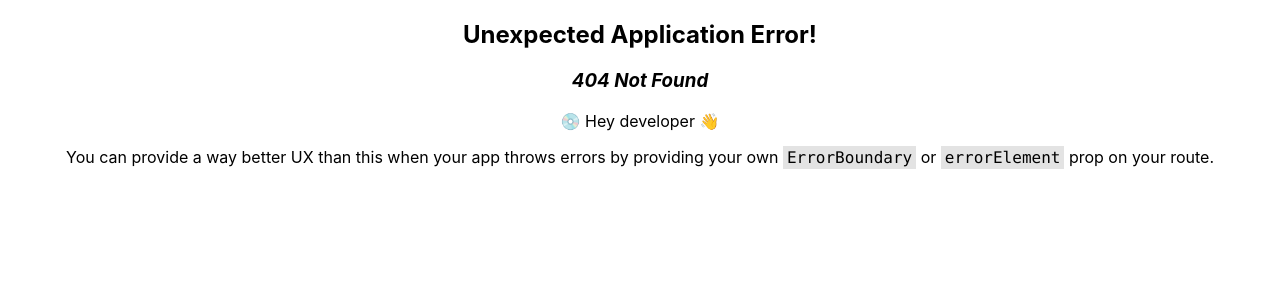
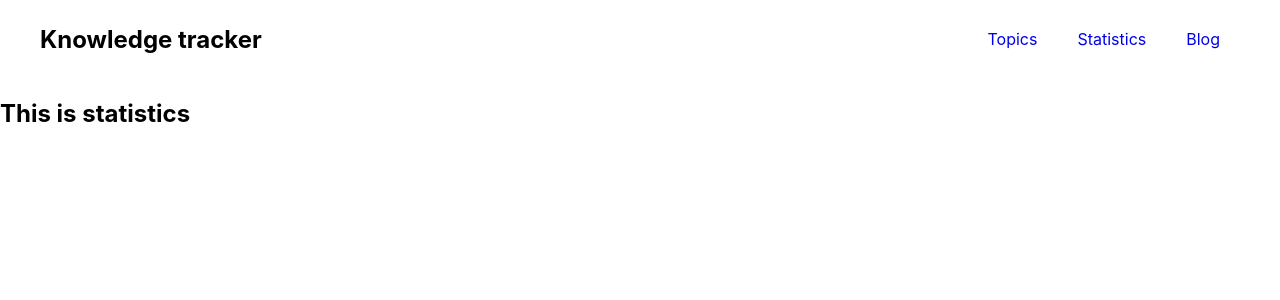
Before and after one commit to SayemAbdullah1/knowledge-tracker, a React (Create React App) app: page /statistics in a window 1280 px wide. Before the commit this address had no page. Shown: the top 300 px of the page. Built offline with nearby package versions, Linux system fonts and the light colour scheme.

Commit message:
load topic data and show in home page

```diff
--- a/package.json
+++ b/package.json
@@ -6,7 +6,9 @@
     "@testing-library/jest-dom": "^5.16.5",
     "@testing-library/react": "^13.4.0",
     "@testing-library/user-event": "^13.5.0",
+    "bootstrap": "^5.2.2",
     "react": "^18.2.0",
+    "react-bootstrap": "^2.5.0",
     "react-dom": "^18.2.0",
     "react-router-dom": "^6.4.2",
     "react-scripts": "5.0.1",
--- a/src/App.js
+++ b/src/App.js
@@ -5,16 +5,28 @@ import {
 } from "react-router-dom";
 import Header from './Componants/Header/Header';
 import Blog from './Componants/Blog/Blog';
+import Topics from './Componants/Topics/Topics';
+import Statistics from './Componants/Statistics/Statistics';
+import Main from './Componants/layout/Main';
 
 function App() {
 
 const router = createBrowserRouter([
-{path: '/', element: <Header></Header>},
-{path: '/blog', element: <Blog></Blog>}
+{path: '/', element: <Main></Main>, children: [
+
+  {path: '/',
+    loader: () => fetch('https://openapi.programming-hero.com/api/quiz'),
+    element: <Topics></Topics>},
+
+  { path: '/statistics', element: <Statistics></Statistics>},
+
+  {path: '/blog', element: <Blog></Blog>},
+]
+},
 ])
 
   return (
-    <div className="App">
+    <div>
       <RouterProvider router={router}></RouterProvider>
     </div>
   );
--- /dev/null
+++ b/src/Componants/Header/Header.css
@@ -0,0 +1,10 @@
+.header{
+    display: flex;
+    justify-content: space-between;
+    padding: 5px 40px;
+    align-items: center;
+}
+.link a{
+    text-decoration: none;
+    padding: 0px 20px;
+}
--- a/src/Componants/Header/Header.js
+++ b/src/Componants/Header/Header.js
@@ -1,12 +1,20 @@
 import React from 'react';
 import { Link } from "react-router-dom";
+import './Header.css'
 
 const Header = () => {
     return (
-        <div>
-            <Link to='/'>Header</Link>
-            <Link to='/blog'>Blog</Link>
-            <h2>This is header</h2>
+        <div className='header'>
+            <div>
+                <h2>Knowledge tracker</h2>
+            </div>
+            <div className='link'>
+                {/* <Link to='/'>Header</Link> */}
+                <Link to='/'>Topics</Link>
+                <Link to='/statistics'>Statistics</Link>
+                <Link to='/blog'>Blog</Link>
+            </div>
+
         </div>
     );
 };
--- /dev/null
+++ b/src/Componants/Statistics/Statistics.js
@@ -0,0 +1,11 @@
+import React from 'react';
+
+const Statistics = () => {
+    return (
+        <div>
+            <h2>This is statistics</h2>
+        </div>
+    );
+};
+
+export default Statistics;
--- /dev/null
+++ b/src/Componants/Topic/Topic.css
@@ -0,0 +1,30 @@
+.topic img{
+    height: 300px;
+}
+.topic{
+    border: 1px solid skyblue;
+    padding: 8px;
+    border-radius: 10px;
+    margin-top: 20px;
+}
+.topic-info{
+    display: flex;
+    align-items: center;
+    justify-content: space-between;
+}
+.details{
+    display: flex;
+    align-items: center;
+}
+.btn{
+    padding: 10px 25px;
+    background-color: skyblue;
+    border: none;
+    border-radius: 10px;
+}
+.btn:hover{
+    background-color: rgb(248, 197, 205);
+}
+#total{
+    padding-left: 10px;
+}
--- /dev/null
+++ b/src/Componants/Topic/Topic.js
@@ -0,0 +1,27 @@
+import './Topic.css'
+import React from 'react';
+
+const Topic = ({ topic }) => {
+    const { id, name, logo, total } = topic
+    return (
+        <div className='topic'>
+            <img src={logo} alt="" />
+            <div className='topic-info'>
+
+            <div className='details'>
+            <h3>{name}</h3>
+            <p id='total'><small>Total: {total}</small></p>
+            </div>
+
+            <div>
+                    <button className='btn'><strong>Start quiz</strong></button>
+            </div>
+
+            </div>
+
+
+            </div>
+    );
+};
+
+export default Topic;
--- /dev/null
+++ b/src/Componants/Topics/Topics.css
@@ -0,0 +1,8 @@
+.topic-container{
+    display: grid;
+    grid-template-columns: repeat(2, 1fr);
+    padding: 40px 200px;
+    align-items: center;
+    justify-items: center;
+
+}
--- /dev/null
+++ b/src/Componants/Topics/Topics.js
@@ -0,0 +1,28 @@
+import React from 'react';
+import { useLoaderData } from 'react-router-dom';
+import './Topics.css'
+import Topic from '../Topic/Topic';
+
+const Topics = () => {
+const topics = useLoaderData()
+const newTopics = topics.data;
+    // console.log(topics)
+    return (
+        <div>
+            <div>
+
+            </div>
+            <div className='topic-container'>
+                {
+                    newTopics.map(topic =><Topic
+
+                    topic={topic}
+                    key = {topic.id}
+                    ></Topic>)
+                }
+            </div>
+        </div>
+    );
+};
+
+export default Topics;
--- /dev/null
+++ b/src/Componants/layout/Main.js
@@ -0,0 +1,14 @@
+import React from 'react';
+import { Outlet } from 'react-router-dom';
+import Header from '../Header/Header';
+
+const Main = () => {
+    return (
+        <div>
+            <Header></Header>
+            <Outlet></Outlet>
+        </div>
+    );
+};
+
+export default Main;
```
Also changed, not shown: src/Componants/Statistics/Statistics.css (added), 1 other file (tests, documents, lock files or other folders).
